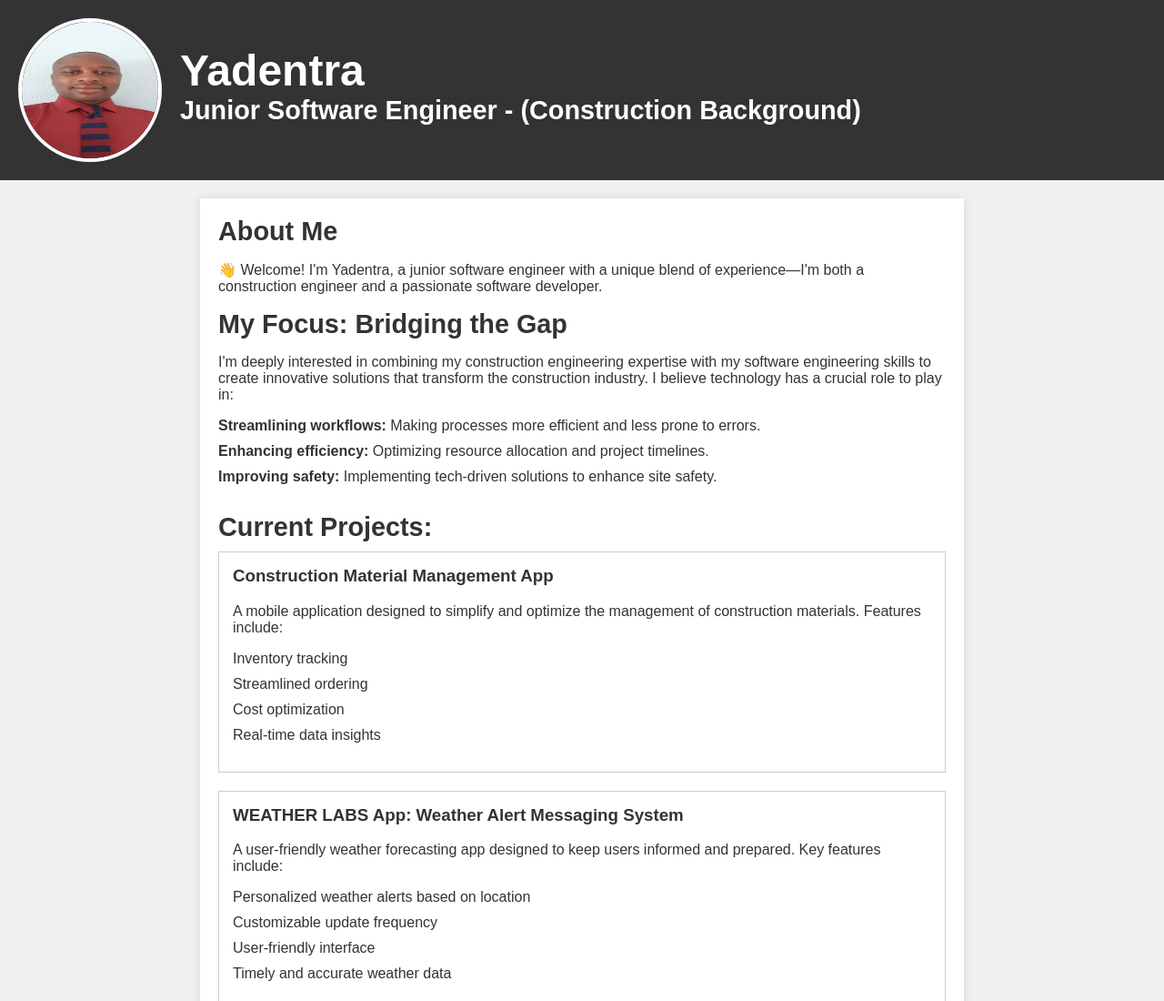
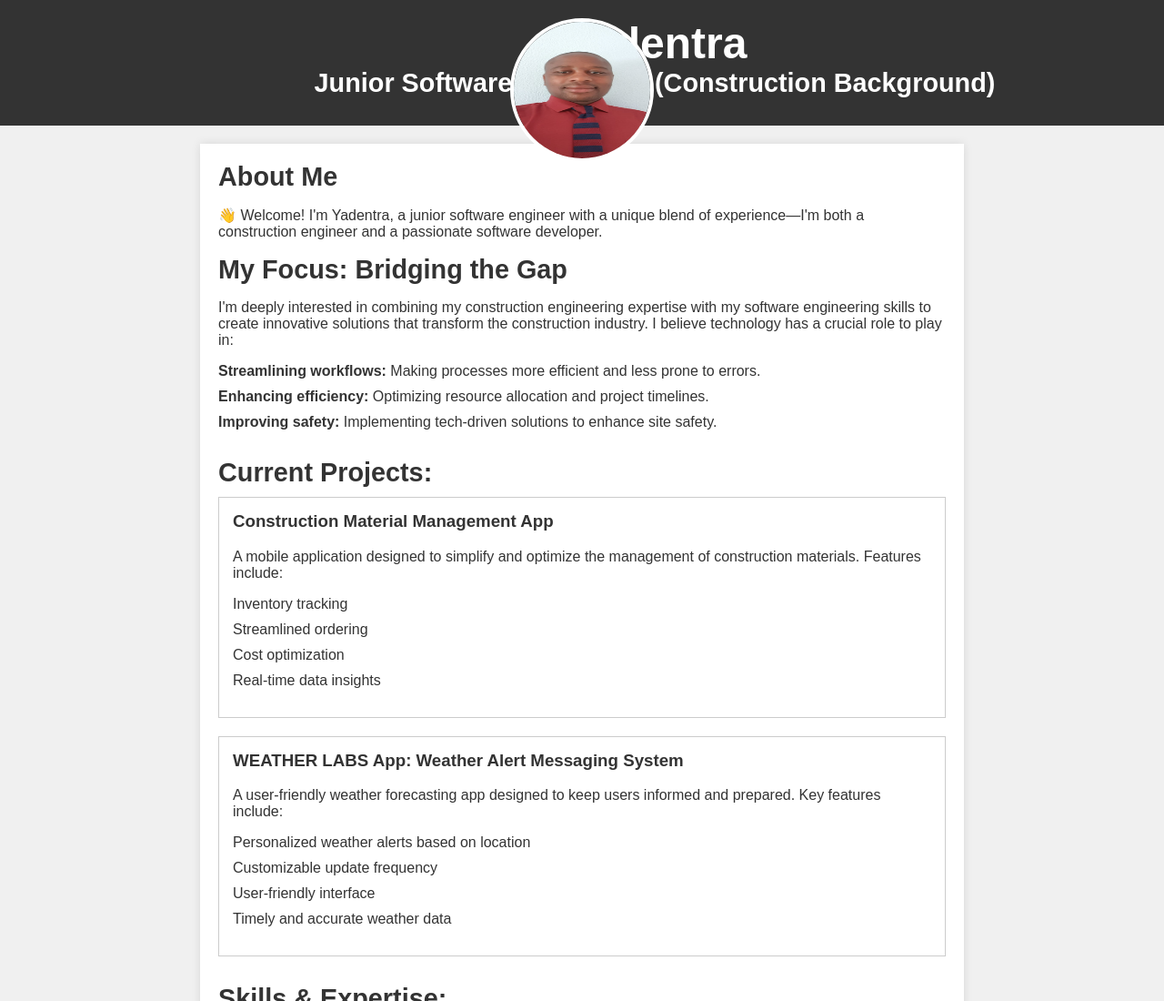
Before and after one commit to Yadentra/yadentra-portfolio, a plain HTML site: page index.html in a window 1280 px wide. Shown: the top 1100 px of the page at 91% size. Drawn offline with Linux system fonts and the light colour scheme.

Commit message:
style.css

```diff
--- a/style.css
+++ b/style.css
@@ -10,10 +10,15 @@ header {
     background-color: #333;
     color: #fff;
     padding: 20px;
+    display: flex;
+    justify-content: center;
+    align-items: center;
+    position: relative;
 }
 
 .header-container {
     display: flex;
+    justify-content: center;
     align-items: center;
 }
 
@@ -22,11 +27,13 @@ header {
     height: 150px;
     border-radius: 50%;
     border: 4px solid #fff;
-    margin-right: 20px;
+    position: absolute;
+    top: 20px;
 }
 
 .header-text {
-    flex: 1;
+    text-align: center;
+    margin-left: 160px;
 }
 
 h1, h2 {
```
